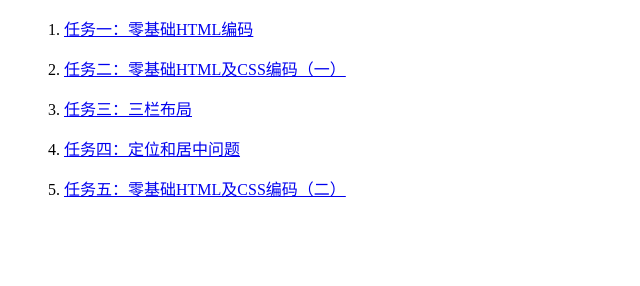
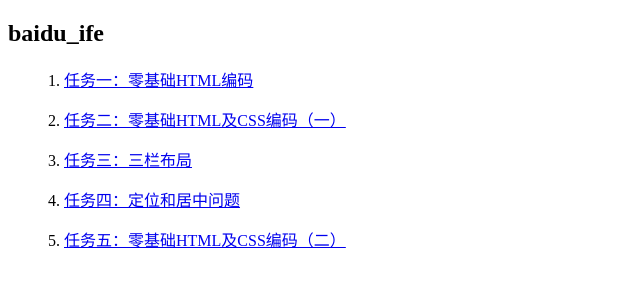
Before and after one commit to zhanqh/Python-and-crawler, a plain HTML site: page index.html in a window 1280 px wide. Shown: the whole page, without its empty margins (0-640 px from the left). Drawn offline with Linux system fonts and the light colour scheme.

Commit message:
Update index.html

```diff
--- a/index.html
+++ b/index.html
@@ -10,6 +10,7 @@
 	</style>
 </head>
 <body>
+	<h2>baidu_ife</h2>
 	<ol>
 		<li><a href="http://scnuzhan.github.io/baidu_ife/task1.html">任务一：零基础HTML编码</a></li>
 		<li><a href="http://scnuzhan.github.io/baidu_ife/task2.html">任务二：零基础HTML及CSS编码（一）</a></li>
```
